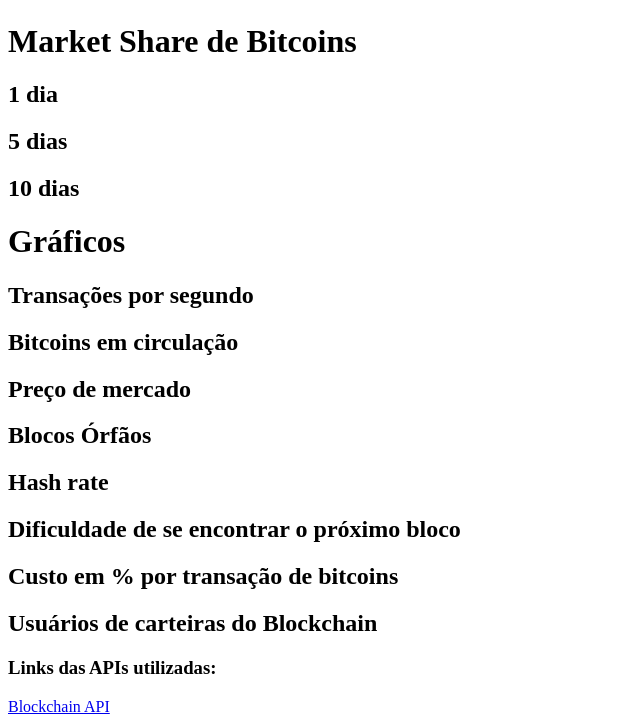
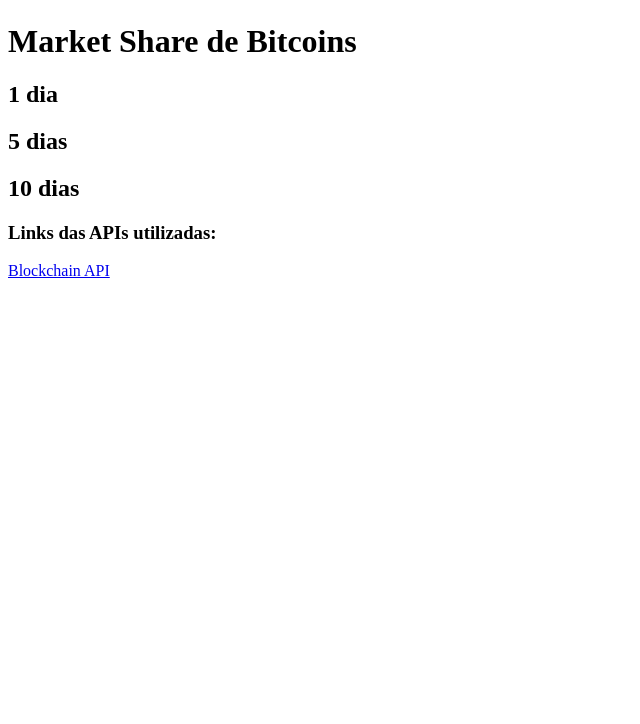
Before and after one commit to dieegom/bitinit, a Django app: page /bitinit/ in a window 1280 px wide. Shown: the part 535-1259 px from the top of the page, without its empty margins (0-640 px from the left). After the commit the page ends 813 px from the top, so only its background shows below. Run offline with Django 3.2, Linux system fonts and the light colour scheme; data that the repository does not hold is empty.

Commit message:
para de sacanear o projeto ae

```diff
--- a/bi_tcoin/app/templates/bitinit.html
+++ b/bi_tcoin/app/templates/bitinit.html
@@ -73,23 +73,23 @@
     <h2>10 dias</h2>
     {{ mkt_shr_10d }}
 
-    <h1>Gráficos</h1>
-    <h2>Transações por segundo</h2>
-    {{ chart_transact_per_sec }}
-    <h2>Bitcoins em circulação</h2>
-    {{ chart_bitcoin_circ }}
-    <h2>Preço de mercado</h2>
-    {{ chart_market_price }}
-    <h2>Blocos Órfãos</h2>
-    {{ chart_orph_blocks }}
-    <h2>Hash rate</h2>
-    {{ chart_hash_rate }}
-    <h2>Dificuldade de se encontrar o próximo bloco</h2>
-    {{ chart_difficult }}
-    <h2>Custo em % por transação de bitcoins</h2>
-    {{ chart_cost }}
-    <h2>Usuários de carteiras do Blockchain</h2>
-   {{ chart_wallet }}
+    <!--<h1>Gráficos</h1>-->
+    <!--<h2>Transações por segundo</h2>-->
+    <!--{{ chart_transact_per_sec }}-->
+    <!--<h2>Bitcoins em circulação</h2>-->
+    <!--{{ chart_bitcoin_circ }}-->
+    <!--<h2>Preço de mercado</h2>-->
+    <!--{{ chart_market_price }}-->
+    <!--<h2>Blocos Órfãos</h2>-->
+    <!--{{ chart_orph_blocks }}-->
+    <!--<h2>Hash rate</h2>-->
+    <!--{{ chart_hash_rate }}-->
+    <!--<h2>Dificuldade de se encontrar o próximo bloco</h2>-->
+    <!--{{ chart_difficult }}-->
+    <!--<h2>Custo em % por transação de bitcoins</h2>-->
+    <!--{{ chart_cost }}-->
+    <!--<h2>Usuários de carteiras do Blockchain</h2>-->
+   <!--{{ chart_wallet }}-->
 
 <h3> Links das APIs utilizadas:</h3>
 <a href="https://blockchain.info/api">Blockchain API</a>
--- a/bi_tcoin/app/views.py
+++ b/bi_tcoin/app/views.py
@@ -19,14 +19,14 @@
                    "mkt_shr_1d": get_mkt_share("1days"),
                    "mkt_shr_5d": get_mkt_share("5days"),
                    "mkt_shr_10d": get_mkt_share("10days"),
-                   "chart_transact_per_sec": get_chart("https://api.blockchain.info/charts/transactions-per-second?timespan=5weeks&rollingAverage=8hours&format=json"),
-                   "chart_bitcoin_circ": get_chart("https://api.blockchain.info/charts/total-bitcoins?timespan=5weeks&rollingAverage=8hours&format=json"),
-                   "chart_market_price": get_chart("https://api.blockchain.info/charts/market-price?timespan=5weeks&rollingAverage=8hours&format=json"),
-                   "chart_orph_blocks": get_chart("https://api.blockchain.info/charts/n-orphaned-blocks?timespan=5weeks&rollingAverage=8hours&format=json"),
-                   "chart_hash_rate": get_chart("https://api.blockchain.info/charts/hash-rate?timespan=5weeks&rollingAverage=8hours&format=json"),
-                   "chart_difficult": get_chart("https://api.blockchain.info/charts/difficulty?timespan=5weeks&rollingAverage=8hours&format=json"),
-                   "chart_cost": get_chart("https://api.blockchain.info/charts/cost-per-transaction-percent?timespan=5weeks&rollingAverage=8hours&format=json"),
-                   "chart_wallet": get_chart("https://api.blockchain.info/charts/my-wallet-n-users?timespan=5weeks&rollingAverage=8hours&format=json"),
+                   # "chart_transact_per_sec": get_chart("https://api.blockchain.info/charts/transactions-per-second?timespan=5weeks&rollingAverage=8hours&format=json"),
+                   # "chart_bitcoin_circ": get_chart("https://api.blockchain.info/charts/total-bitcoins?timespan=5weeks&rollingAverage=8hours&format=json"),
+                   # "chart_market_price": get_chart("https://api.blockchain.info/charts/market-price?timespan=5weeks&rollingAverage=8hours&format=json"),
+                   # "chart_orph_blocks": get_chart("https://api.blockchain.info/charts/n-orphaned-blocks?timespan=5weeks&rollingAverage=8hours&format=json"),
+                   # "chart_hash_rate": get_chart("https://api.blockchain.info/charts/hash-rate?timespan=5weeks&rollingAverage=8hours&format=json"),
+                   # "chart_difficult": get_chart("https://api.blockchain.info/charts/difficulty?timespan=5weeks&rollingAverage=8hours&format=json"),
+                   # "chart_cost": get_chart("https://api.blockchain.info/charts/cost-per-transaction-percent?timespan=5weeks&rollingAverage=8hours&format=json"),
+                   # "chart_wallet": get_chart("https://api.blockchain.info/charts/my-wallet-n-users?timespan=5weeks&rollingAverage=8hours&format=json"),
                    }
         return render(request,'bitinit.html',context)
     except:
```
